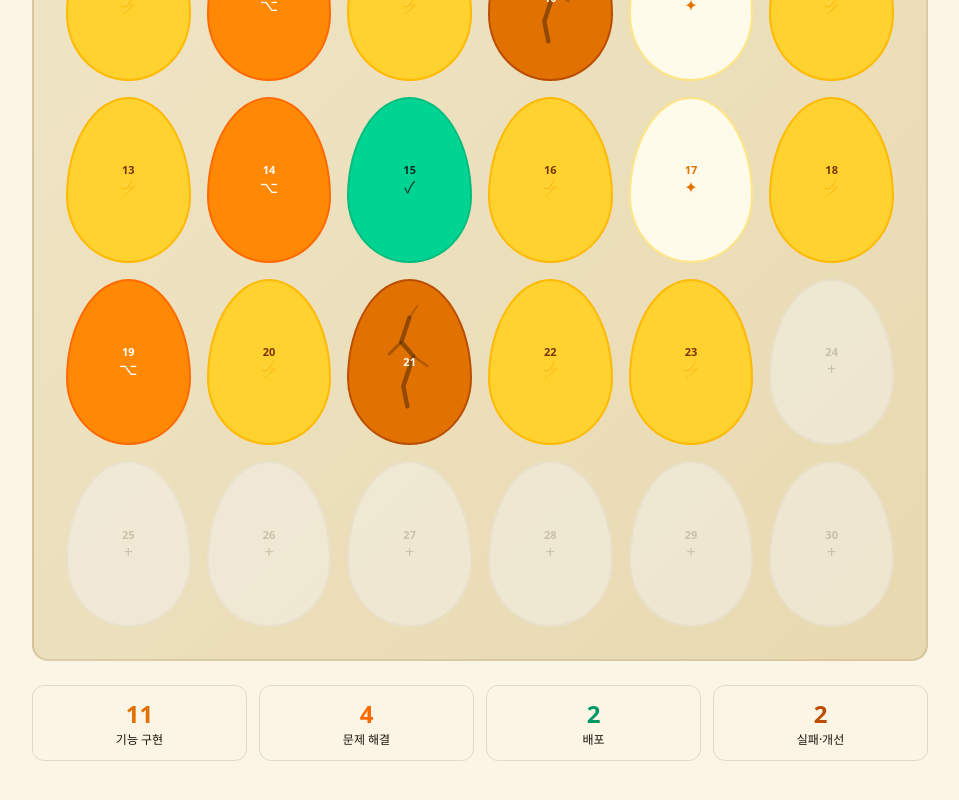
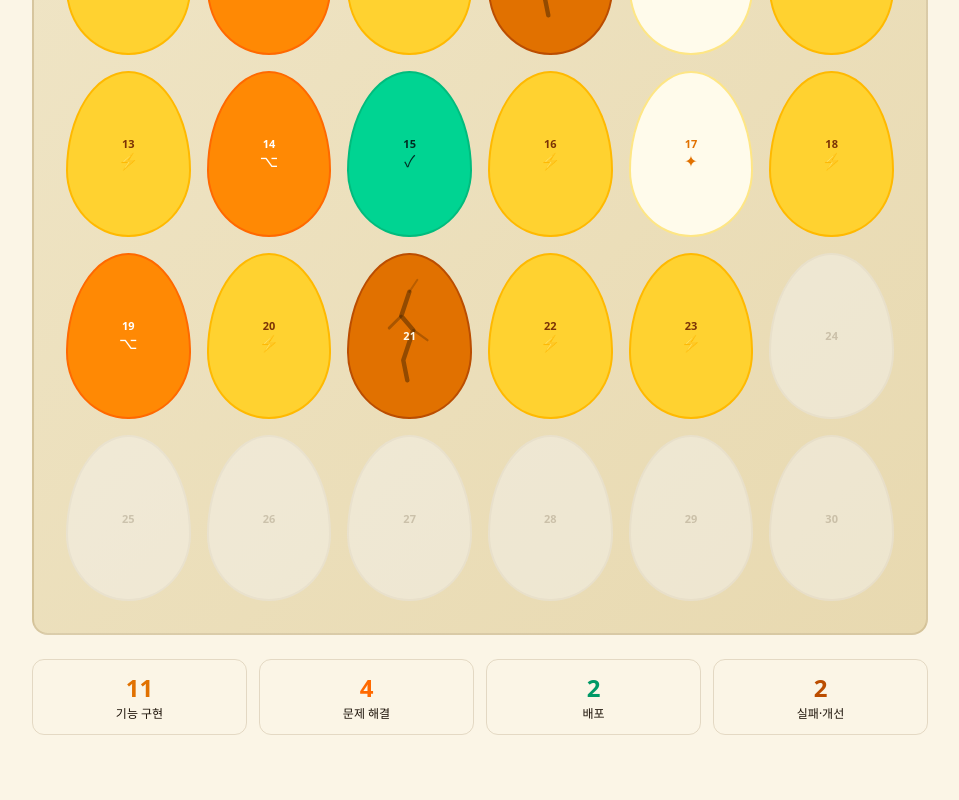
Before and after one commit to egg-zz/egg-zz_portfolio, a Next.js app in the folder apps/web/: page / in a window 1280 px wide. Shown: the part 1431-2231 px from the top of the page, without its empty margins (160-1119 px from the left). Built offline with nearby package versions, Linux system fonts and the light colour scheme; a web font is replaced by a local one.

Commit message:
add edit mode

```diff
--- a/apps/web/src/features/egg-tray/components/EggShape.tsx
+++ b/apps/web/src/features/egg-tray/components/EggShape.tsx
@@ -43,15 +43,42 @@ function CrackedEggOverlay() {
   );
 }
 
-export function EggShape({ type, day, onClick, isActive }: {
+export function EggShape({ type, day, onClick, isActive, editable }: {
   type: EggType;
   day: number;
   onClick: () => void;
   isActive: boolean;
+  editable: boolean;
 }) {
   const cfg = EGG_CONFIG[type];
   const isPlanned = type === "planned";
   const isFailure = type === "failure";
+  const isInteractive = !isPlanned || editable;
+
+  const shapeClassName = `
+    relative flex flex-col items-center justify-center gap-1
+    w-full aspect-[3/4] border-2 select-none overflow-hidden
+    ${cfg.bg} ${cfg.border} ${cfg.text}
+    ${isActive ? "ring-2 ring-primary ring-offset-1" : ""}
+    ${isPlanned ? "opacity-45" : ""}
+    ${isInteractive ? "cursor-pointer" : "cursor-default"}
+    ${isInteractive && isPlanned ? "hover:opacity-90" : ""}
+    ${isInteractive && !isPlanned ? "hover:shadow-lg hover:shadow-black/10" : ""}
+    transition-[opacity,box-shadow] duration-200
+  `;
+
+  const icon = isPlanned
+    ? (editable && <span className="text-base leading-none z-10" aria-hidden="true">+</span>)
+    : (!isFailure && <span className="text-base leading-none z-10" aria-hidden="true">{cfg.icon}</span>);
+
+  if (!isInteractive) {
+    return (
+      <div className={shapeClassName} style={{ borderRadius: "50% 50% 50% 50% / 60% 60% 40% 40%" }} aria-hidden="true">
+        <span className="text-[11px] font-bold leading-none z-10">{day}</span>
+        {icon}
+      </div>
+    );
+  }
 
   return (
     <motion.button
@@ -59,26 +86,12 @@ export function EggShape({ type, day, onClick, isActive }: {
       whileHover={{ y: -5, scale: 1.08 }}
       whileTap={{ scale: 0.95 }}
       transition={{ type: "spring", stiffness: 400, damping: 25 }}
-      className={`
-        relative flex flex-col items-center justify-center gap-1
-        w-full aspect-[3/4] border-2 cursor-pointer select-none overflow-hidden
-        ${cfg.bg} ${cfg.border} ${cfg.text}
-        ${isActive ? "ring-2 ring-primary ring-offset-1" : ""}
-        ${isPlanned ? "opacity-45 hover:opacity-90" : "hover:shadow-lg hover:shadow-black/10"}
-        transition-[opacity,box-shadow] duration-200
-      `}
+      className={shapeClassName}
       style={{ borderRadius: "50% 50% 50% 50% / 60% 60% 40% 40%" }}
       aria-label={`Day ${day}: ${isPlanned ? "기록 입력하기" : cfg.label}`}
     >
       <span className="text-[11px] font-bold leading-none z-10">{day}</span>
-
-      {isPlanned && (
-        <span className="text-base leading-none z-10" aria-hidden="true">+</span>
-      )}
-      {!isPlanned && !isFailure && (
-        <span className="text-base leading-none z-10" aria-hidden="true">{cfg.icon}</span>
-      )}
-
+      {icon}
       {isFailure && <CrackedEggOverlay />}
     </motion.button>
   );
--- a/apps/web/src/features/egg-tray/components/EggTraySection.tsx
+++ b/apps/web/src/features/egg-tray/components/EggTraySection.tsx
@@ -5,6 +5,7 @@ import type { EggEntry, EggType } from "../model/types";
 import { EGG_CONFIG } from "../model/egg-config";
 import { MONTHS, CURRENT_MONTH_INDEX } from "../data/months";
 import { getStoredEntriesForMonth, saveStoredEntry } from "../lib/storage";
+import { checkEditTokenFromUrl, isEditModeEnabled } from "../lib/edit-mode";
 import { EggShape } from "./EggShape";
 import { EggModal } from "./EggModal";
 import { EggInputModal } from "./EggInputModal";
@@ -18,10 +19,15 @@ export function EggTraySection({ sectionRef }: EggTraySectionProps) {
   const [selectedEgg, setSelectedEgg] = useState<EggEntry | null>(null);
   const [inputEgg, setInputEgg] = useState<EggEntry | null>(null);
   const [overrides, setOverrides] = useState<Record<number, EggEntry>>({});
+  const [editMode, setEditMode] = useState(false);
 
   const month = MONTHS[monthIdx];
   const canPrev = monthIdx > 0;
   const canNext = monthIdx < MONTHS.length - 1;
+
+  useEffect(() => {
+    setEditMode(checkEditTokenFromUrl() || isEditModeEnabled());
+  }, []);
 
   useEffect(() => {
     setOverrides(getStoredEntriesForMonth(month.key));
@@ -73,7 +79,8 @@ export function EggTraySection({ sectionRef }: EggTraySectionProps) {
             <div>
               <h2 className="text-heading sm:text-heading-lg font-bold mb-3">계란 한 판 = 한 달</h2>
               <p className="text-muted-foreground leading-relaxed max-w-lg">
-                30개의 계란이 이번 달의 개발 기록입니다. 채워진 계란을 클릭하면 그날의 문제와 판단, 해결 과정을 볼 수 있고, 빈 계란(+)을 클릭하면 직접 기록을 남길 수 있습니다.
+                30개의 계란이 이번 달의 개발 기록입니다. 채워진 계란을 클릭하면 그날의 문제와 판단, 해결 과정을 볼 수 있습니다.
+                {editMode && " 빈 계란(+)을 클릭하면 직접 기록을 남길 수 있습니다."}
               </p>
             </div>
 
@@ -146,9 +153,13 @@ export function EggTraySection({ sectionRef }: EggTraySectionProps) {
                 type={egg.type}
                 day={egg.day}
                 isActive={selectedEgg?.day === egg.day || inputEgg?.day === egg.day}
+                editable={editMode}
                 onClick={() => {
-                  if (egg.type === "planned") setInputEgg(egg);
-                  else setSelectedEgg(egg);
+                  if (egg.type === "planned") {
+                    if (editMode) setInputEgg(egg);
+                  } else {
+                    setSelectedEgg(egg);
+                  }
                 }}
               />
             ))}
--- /dev/null
+++ b/apps/web/src/features/egg-tray/lib/edit-mode.ts
@@ -0,0 +1,20 @@
+// 이 값을 바꾼 뒤 "https://.../?edit=<값>" 으로 접속하면 편집 모드가 켜집니다.
+// 진짜 인증이 아니라 일반 방문자가 우연히 입력하지 못하게 막는 수준입니다 — 빌드된 JS를 보면 이 값이 그대로 노출됩니다.
+const EDIT_TOKEN = "ovaloval";
+
+const STORAGE_KEY = "egg-tray:edit-mode";
+
+export function isEditModeEnabled(): boolean {
+  if (typeof window === "undefined") return false;
+  return window.localStorage.getItem(STORAGE_KEY) === "true";
+}
+
+export function checkEditTokenFromUrl(): boolean {
+  if (typeof window === "undefined") return false;
+  const token = new URLSearchParams(window.location.search).get("edit");
+  if (token && token === EDIT_TOKEN) {
+    window.localStorage.setItem(STORAGE_KEY, "true");
+    return true;
+  }
+  return false;
+}
```
